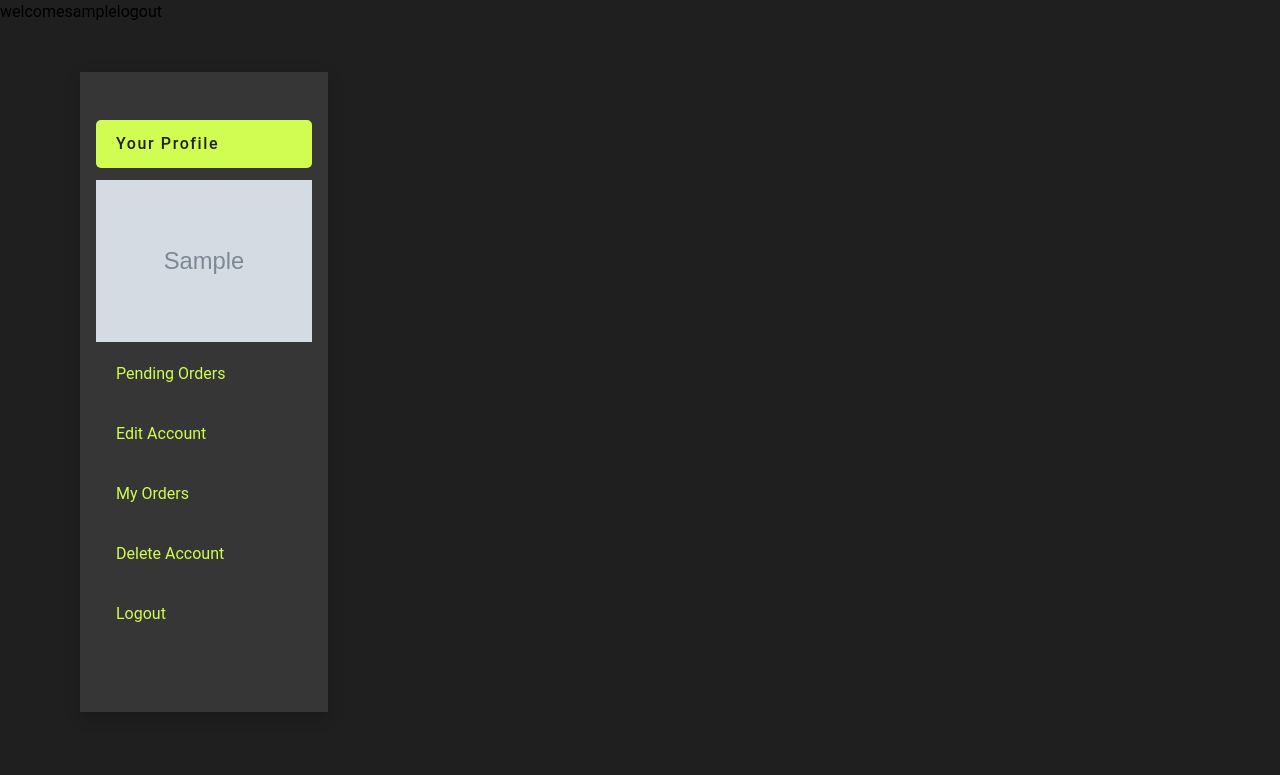
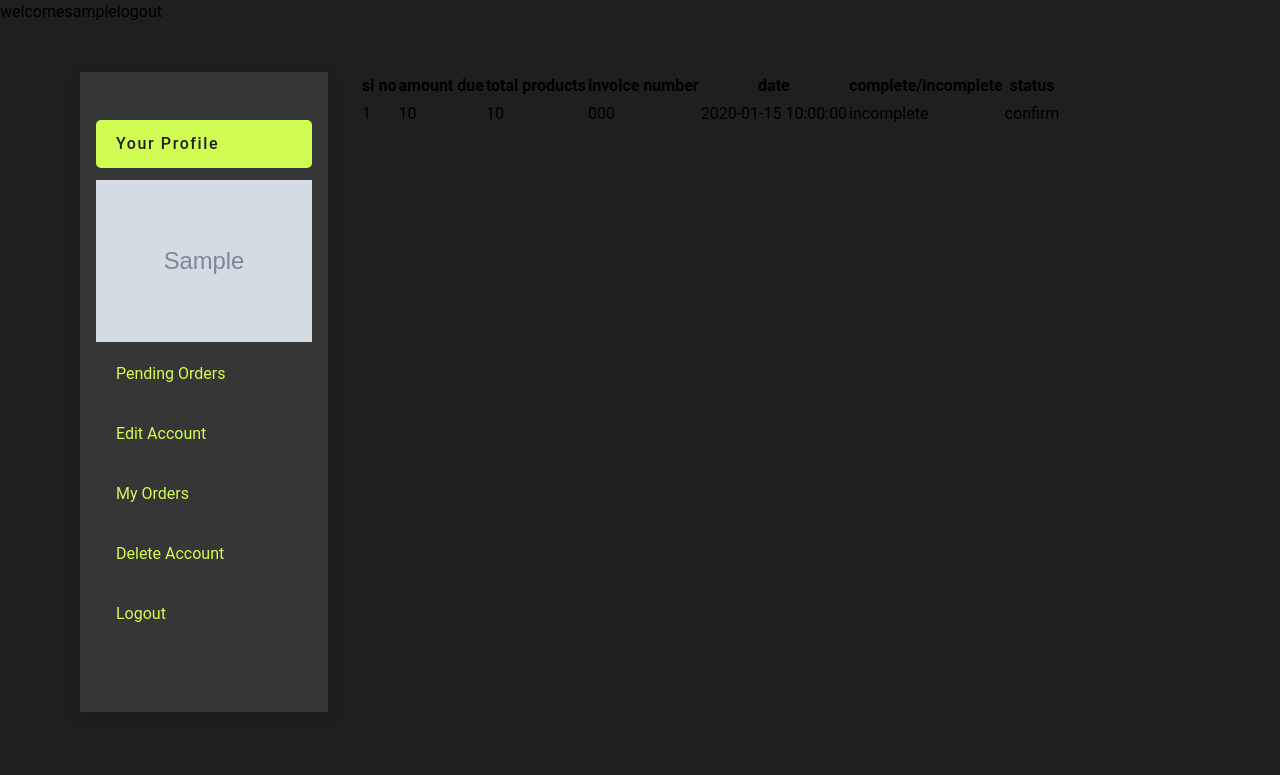
Before and after one commit to fayinana/ecommerce-website, a PHP site: page /users/profile.php?my_orders in a window 1280 px wide. Shown: the part 70-845 px from the top of the page. Run offline with PHP 8.4, Linux system fonts and the light colour scheme; the visitor is signed in with stand-in values (Sample User, id 1); tables that the repository leaves empty or names only in its code hold one stand-in row (values such as "Sample post"); grey boxes marked "Sample" are stand-in pictures; some libraries are stand-ins or nearby versions.

Commit message:
add user detailorder system

```diff
--- /dev/null
+++ b/users/my_orders.php
@@ -0,0 +1,65 @@
+<?php
+    $username = $_SESSION['username'];
+    $get_user = "select * from `user` where username = '$username'";
+
+$result = mysqli_query($con,$get_user);
+$row_fetch=mysqli_fetch_array($result);
+$user_id = $row_fetch['user_id'];
+?>
+
+
+<table class="table">
+    <thead>
+
+        <tr>
+
+            <th>si no</th>
+            <th>amount due</th>
+            <th>total products</th>
+            <th>invoice number</th>
+            <th>date</th>
+            <th>complete/incomplete</th>
+            <th>status</th>
+        </tr>
+    </thead>
+
+    <tbody>
+
+        <?php
+
+    $get_order_details = "select * from `user_order` where user_id=$user_id";
+$result_order_details = mysqli_query($con,$get_order_details);
+while ($row_orders=mysqli_fetch_assoc($result_order_details)) {
+    $order_id = $row_orders['order_id'];
+    $amount_due = $row_orders['amount_due'];
+    $total_product = $row_orders['total_product'];
+    $invoice_number = $row_orders['invoice_number'];
+    $order_date = $row_orders['order_date'];
+    $order_status = $row_orders['order_status'];
+    if($order_status == 'pending'){
+        $order_status = 'incomplete';
+    }
+    else{
+        $order_status = 'complete';
+    }
+echo "
+
+<tr>
+   <tr>
+    <td>$order_id</td>
+    <td>$amount_due</td>
+    <td>$total_product</td>
+    <td>$invoice_number</td>
+    <td>$order_date</td>
+    <td>$order_status</td>
+    <td><a href='confirm_payment.php'>confirm</a></td>
+</tr>
+</tr>
+";
+
+}
+
+?>
+
+    </tbody>
+</table>
--- a/users/profile.php
+++ b/users/profile.php
@@ -123,12 +123,15 @@ cart()
 
         </section>
         <!-- end of side bar -->
-        <section class="products">
+        <section class="">
             <?php
 
 get_user_order_detail();
 if (isset($_GET['edit_account'])) {
 include('edit_account.php');
+}
+if (isset($_GET['my_orders'])) {
+include('my_orders.php');
 }
 ?>
         </section>
```
